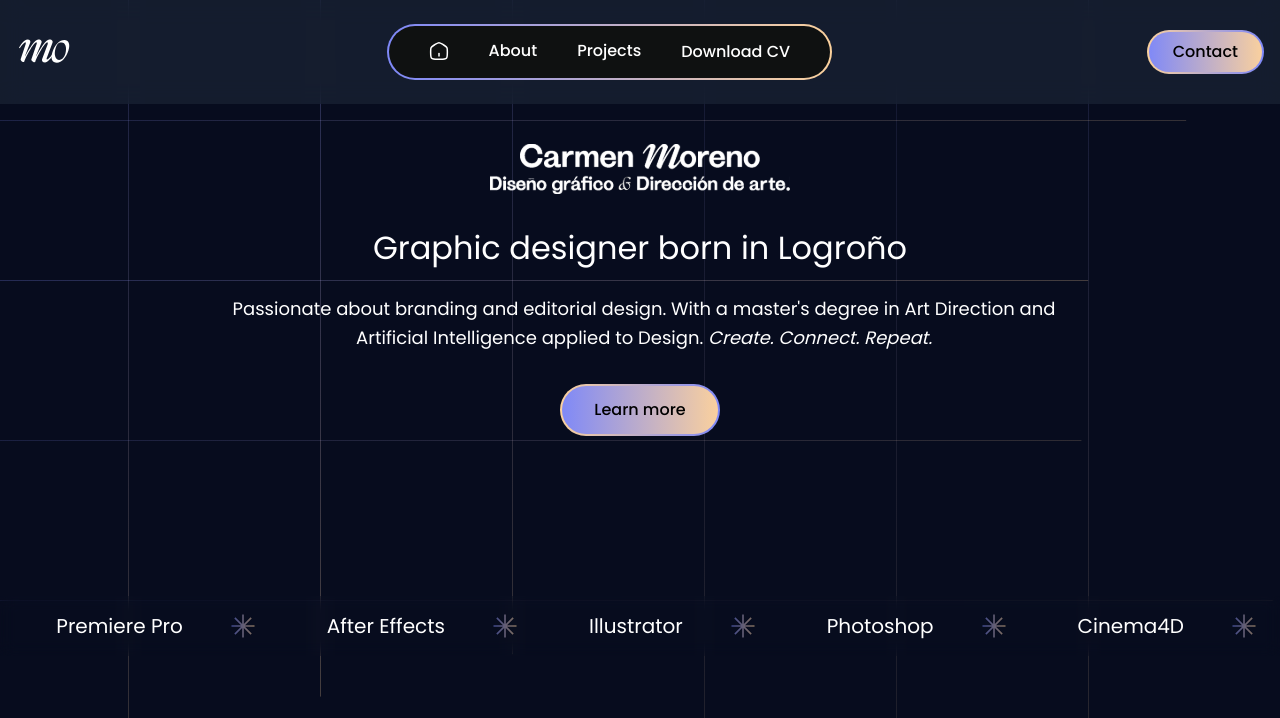
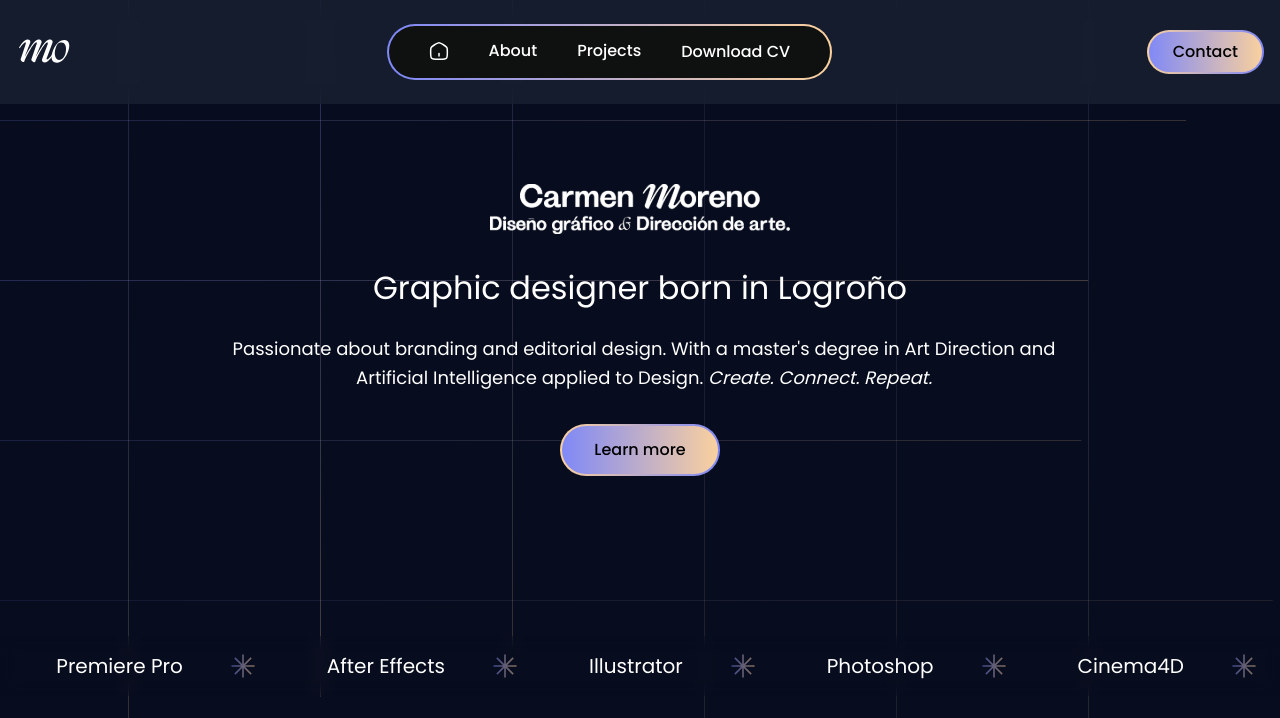
Before and after one commit to DiegoChilleron/carmenmo, a React (Vite) app: page / in a window 1280 px wide. Shown: the top 718 px of the page. Built offline with nearby package versions, Linux system fonts and the light colour scheme.

Commit message:
fix css hero fixes

```diff
--- a/src/index.css
+++ b/src/index.css
@@ -116,7 +116,6 @@ section {
     }
 }
 
-/* Animación para elementos que aparecen al cargar (sin scroll) */
 .fadeInOnLoad {
     animation: FadeInOnLoadAnimation 0.8s ease-out forwards;
 }
@@ -132,7 +131,6 @@ section {
     }
 }
 
-/* Variantes con delays para secuencias */
 .fadeInOnLoad--delay-1 {
     animation: FadeInOnLoadAnimation 0.8s ease-out 0.2s forwards;
     opacity: 0;
@@ -180,7 +178,6 @@ section {
     }
 }
 
-/* Versión móvil con menor desplazamiento */
 @media (max-width: 768px) {
     @keyframes AutoSlideLeftAnimation {
         from {
@@ -211,7 +208,6 @@ section {
     }
 }
 
-/* Versión móvil con menor desplazamiento */
 @media (max-width: 768px) {
     @keyframes AutoSlideRightAnimation {
         from {
@@ -225,7 +221,6 @@ section {
     }
 }
 
-/* Header */
 
 /* Navbar */
 .navbar {
@@ -240,7 +235,6 @@ section {
   @apply flex items-center justify-between h-14;
 }
 
-/* Navbar Logo */
 .navbar__logo {
     @apply flex-shrink-0;
 }
@@ -249,7 +243,6 @@ section {
   @apply h-14 w-auto;
 }
 
-/* Navbar Menu */
 .navbar__menu {
   @apply hidden md:flex items-center rounded-full h-14 px-10 gap-10 bg-[#0F1111] border-2 border-transparent;
     background-image:
@@ -271,7 +264,6 @@ section {
   @apply text-white hover:text-lighttertiary dark:hover:text-darktertiary transition-colors duration-200 font-medium;
 }
 
-/* Navbar Contact Button */
 .navbar__contact {
     @apply hidden md:block;
 }
@@ -280,7 +272,6 @@ section {
     @apply px-6 py-2;
 }
 
-/* Navbar Mobile Toggle */
 .navbar__mobile-toggle {
     @apply md:hidden;
 }
@@ -293,7 +284,6 @@ section {
     @apply w-6 h-6;
 }
 
-/* Navbar Mobile Menu */
 .navbar__mobile-menu {
     @apply md:hidden h-dvh content-center;
 }
@@ -332,12 +322,9 @@ section {
 
 /* Hero Section */
 .hero {
-    @apply min-h-screen flex items-center justify-center px-4 pt-16 pb-16;
-    position: relative;
-    overflow: hidden;
+    @apply min-h-screen flex px-4 pt-16 pb-16 overflow-hidden relative;
 }
 
-/* Hero Background Grid */
 .hero__background-grid {
     @apply absolute top-0 left-0 w-full h-full grid grid-cols-5 grid-rows-4 gap-8 p-8 z-0 pointer-events-none;
 }
@@ -351,7 +338,6 @@ section {
     );
 }
 
-/* Nueva cuadrícula animada minimalista */
 .hero__grid-background {
     @apply absolute inset-0 overflow-hidden;
     z-index: 0;
@@ -378,11 +364,7 @@ section {
 }
 
 .hero__container {
-    @apply max-w-4xl mx-auto text-center relative z-10;
-    display: flex;
-    flex-direction: column;
-    align-items: center;
-    justify-content: center;
+    @apply z-10 max-w-4xl mx-auto text-center relative content-center pt-20;
 }
 
 .hero__logo {
@@ -405,7 +387,6 @@ section {
     @apply scale-105;
 }
 
-/* Hero Tools Slider */
 .hero__tools-slider {
   @apply overflow-hidden backdrop-blur-sm py-4;
   margin-top: 10rem;
@@ -511,7 +492,7 @@ section {
   @apply text-sm font-normal leading-[1.6] text-[#CCC];
 }
 
-/* Projects Section */
+/* Projects */
 .projects {
   @apply min-h-screen py-16 px-4 bg-lightprimary dark:bg-darkprimary;
 }
@@ -608,7 +589,6 @@ section {
 
 .others__cards {
   @apply flex flex-col md:flex-row gap-16 mt-12;
-  /* Permite que los elementos animados se salgan sin crear scroll */
   overflow: visible;
 }
 
@@ -617,7 +597,6 @@ section {
   border: 2px solid transparent;
 }
 
-/* Light mode gradient */
 .others__card {
   background-image:
     linear-gradient(#111b3a, #111b3a),
@@ -631,7 +610,6 @@ section {
   background-clip: padding-box, border-box;
 }
 
-/* Dark mode gradient */
 @media (prefers-color-scheme: dark) {
   .others__card {
     background-image:
@@ -682,15 +660,10 @@ section {
   @apply mb-8 text-lg font-normal leading-[1.6] text-[#CCC] text-left;
 }
 
-.contact__button {
-  /* Inherits styles from button-gradient class */
-}
-
 .contact__button:hover {
   @apply scale-105;
 }
 
-/* Contact Animation */
 .contact__animation {
   @apply flex-1 relative h-[600px] z-0;
 }
```
